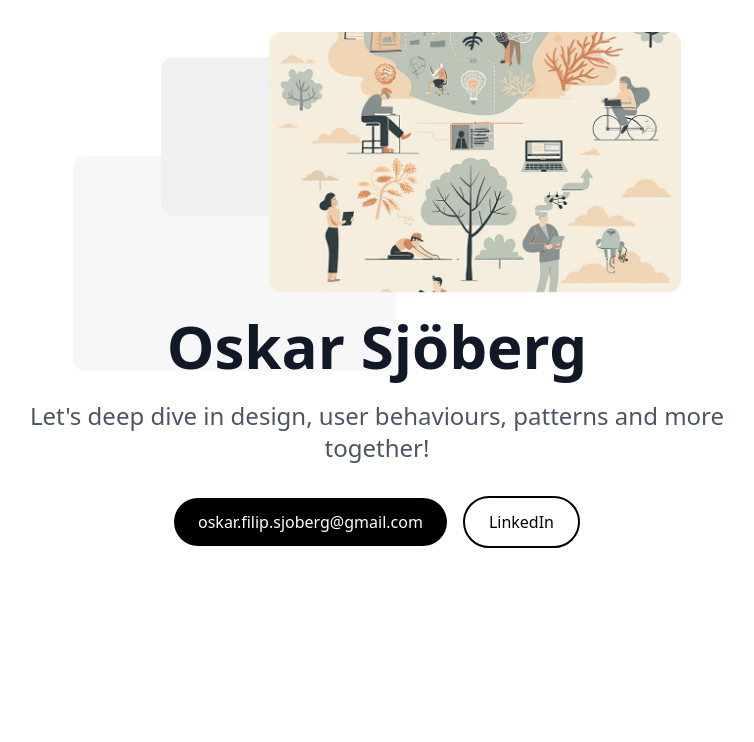
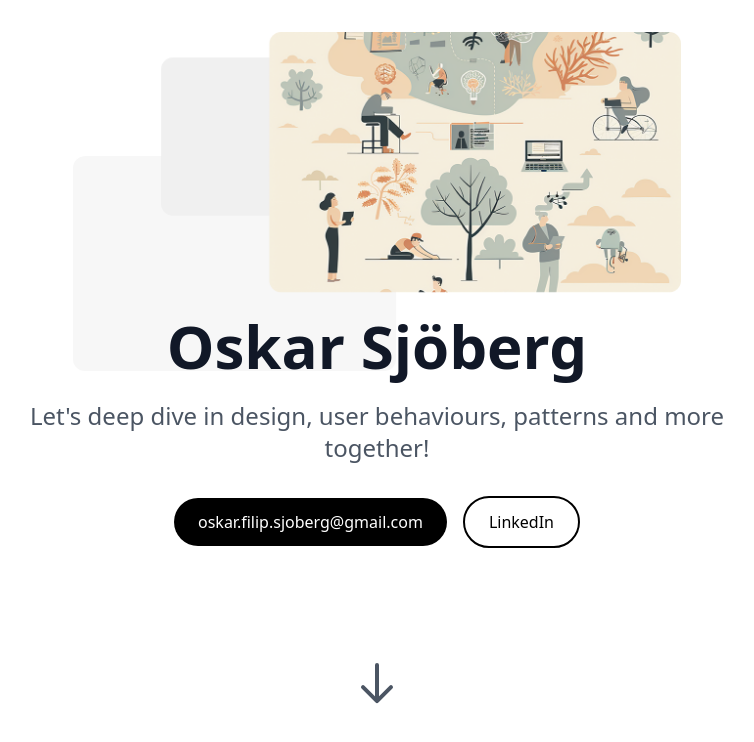
Before and after one commit to oskardidyounotice/oskardidyounotice.github.io, a React (Vite) app: page /#/ in a window 1280 px wide. Shown: the top 742 px of the page, without its empty margins (263-1017 px from the left). Built offline with nearby package versions, Linux system fonts and the light colour scheme.

Commit message:
Add animated scroll button to Hero component

```diff
--- a/src/components/Hero.tsx
+++ b/src/components/Hero.tsx
@@ -5,6 +5,13 @@ import { useMediaQuery } from 'react-responsive'
 
 const Hero: FC<HeroProps> = ({ name, tagline, email, linkedIn }) => {
   const isMobile = useMediaQuery({ query: '(max-width: 768px)' })
+
+  const scrollToContent = () => {
+    const homeCases = document.getElementById('home-cases')
+    if (homeCases) {
+      homeCases.scrollIntoView({ behavior: 'smooth' })
+    }
+  }
 
   return (
     <section className="relative min-h-screen flex items-center justify-center bg-white px-4 sm:px-6 lg:px-8">
@@ -54,6 +61,43 @@ const Hero: FC<HeroProps> = ({ name, tagline, email, linkedIn }) => {
           </a>
         </motion.div>
       </div>
+
+      <motion.button
+        onClick={scrollToContent}
+        className="absolute bottom-32 transform -translate-x-1/2 cursor-pointer bg-white w-16 h-16 flex item-center justify-center outline-none focus:outline-none"
+        style={{ backgroundColor: 'white', border: '1px solid white' }}
+        initial={{ opacity: 0, y: 20 }}
+        animate={{ opacity: 1, y: 0 }}
+        transition={{ duration: 0.6, delay: 0.8 }}
+        whileHover={{ scale: 1.1 }}
+        whileTap={{ scale: 0.95 }}
+      >
+        <motion.div
+          animate={{
+            y: [0, 10, 0],
+          }}
+          transition={{
+            duration: 1.5,
+            repeat: Infinity,
+            ease: "easeInOut"
+          }}
+          className="text-gray-600 hover:text-black flex items-center justify-center"
+        >
+          <svg
+            className="w-12 h-12"
+            fill="none"
+            stroke="currentColor"
+            viewBox="0 0 24 24"
+          >
+            <path
+              strokeLinecap="round"
+              strokeLinejoin="round"
+              strokeWidth={2}
+              d="M19 14l-7 7m0 0l-7-7m7 7V3"
+            />
+          </svg>
+        </motion.div>
+      </motion.button>
     </section>
   )
 }
```
